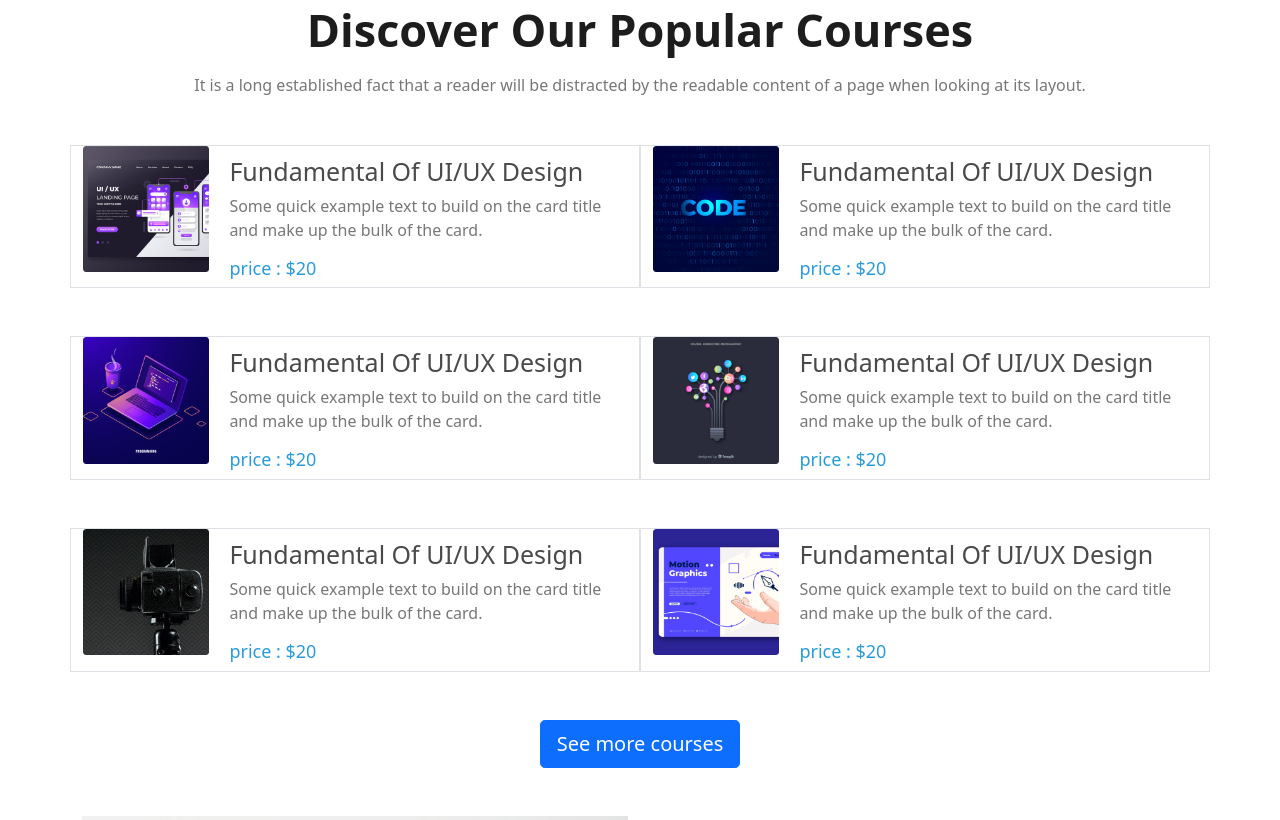
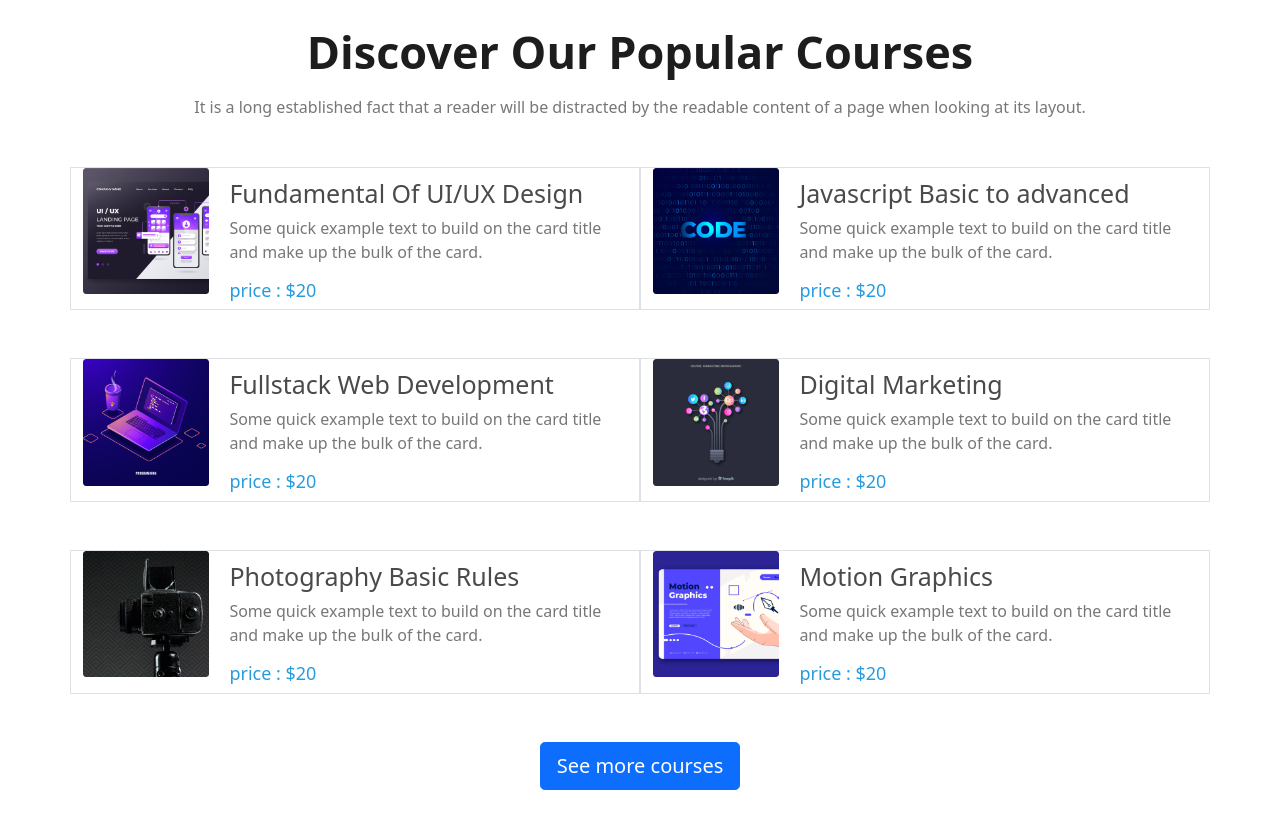
Before and after one commit to Faranna/Edtech, a plain HTML site: page index.html in a window 1280 px wide. Shown: the part 820-1640 px from the top of the page. Drawn offline with nearby package versions, Linux system fonts and the light colour scheme; files that its build step writes are made by us from their sources.

Commit message:
final final

```diff
--- a/index.html
+++ b/index.html
@@ -25,7 +25,7 @@
     <header>
         <nav class="navbar navbar-expand-lg navbar-light d-flex justify-content-around my-3">
             <div class="container-fluid">
-                <a class="navbar-brand" href="#">Pro Edu</a>
+                <a class="navbar-brand" href="#">Farhana Edu</a>
                 <button class="navbar-toggler" type="button" data-bs-toggle="collapse"
                     data-bs-target="#navbarSupportedContent" aria-controls="navbarSupportedContent"
                     aria-expanded="false" aria-label="Toggle navigation">
@@ -133,7 +133,7 @@
                         <img src="images/course/course-2.png" class="img-fluid" alt="">
                     </div>
                     <div class="fundamental">
-                        <h1>Fundamental Of UI/UX Design</h1>
+                        <h1>Javascript Basic to advanced</h1>
                         <p>Some quick example text to build on the card title and make up the bulk of the card.</p>
                         <h4>price : $20 </h4>
                     </div>
@@ -145,7 +145,7 @@
                         <img src="images/course/course-3.png" class="img-fluid" alt="">
                     </div>
                     <div class="fundamental">
-                        <h1>Fundamental Of UI/UX Design</h1>
+                        <h1>Fullstack Web Development</h1>
                         <p>Some quick example text to build on the card title and make up the bulk of the card.</p>
                         <h4>price : $20 </h4>
                     </div>
@@ -155,7 +155,7 @@
                         <img src="images/course/course-4.png" class="img-fluid" alt="">
                     </div>
                     <div class="fundamental">
-                        <h1>Fundamental Of UI/UX Design</h1>
+                        <h1>Digital Marketing</h1>
                         <p>Some quick example text to build on the card title and make up the bulk of the card.</p>
                         <h4>price : $20 </h4>
                     </div>
@@ -167,7 +167,7 @@
                         <img src="images/course/course-5.png" class="img-fluid" alt="">
                     </div>
                     <div class="fundamental">
-                        <h1>Fundamental Of UI/UX Design</h1>
+                        <h1>Photography Basic Rules</h1>
                         <p>Some quick example text to build on the card title and make up the bulk of the card.</p>
                         <h4>price : $20 </h4>
                     </div>
@@ -177,7 +177,7 @@
                         <img src="images/course/course-6.png" class="img-fluid" alt="">
                     </div>
                     <div class="fundamental">
-                        <h1>Fundamental Of UI/UX Design</h1>
+                        <h1>Motion Graphics</h1>
                         <p>Some quick example text to build on the card title and make up the bulk of the card.</p>
                         <h4>price : $20 </h4>
                     </div>
--- a/style.css
+++ b/style.css
@@ -15,7 +15,7 @@ body {
 
 .navbar-brand {
     color: #4A4A4A;
-    font-size: 40px;
+    font-size: 40px !important;
     font-weight: 600;
 }
 
```
